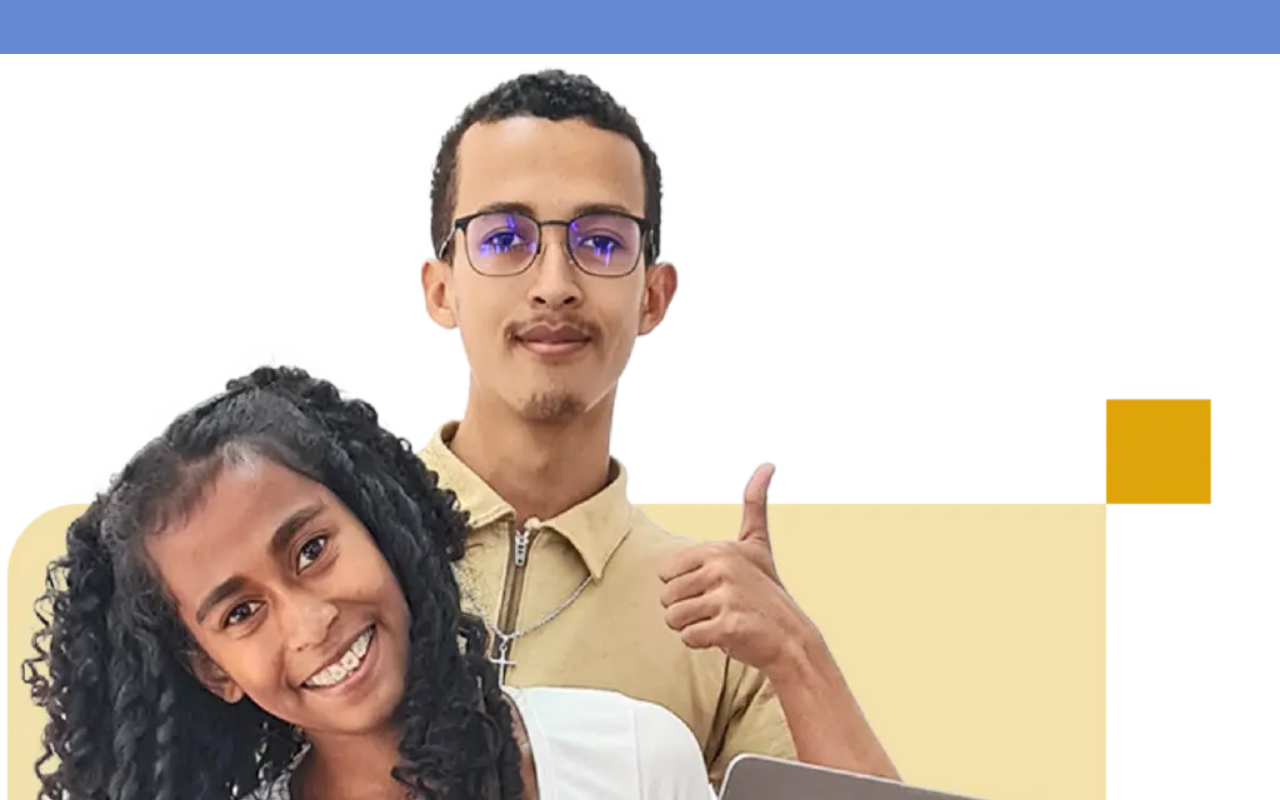
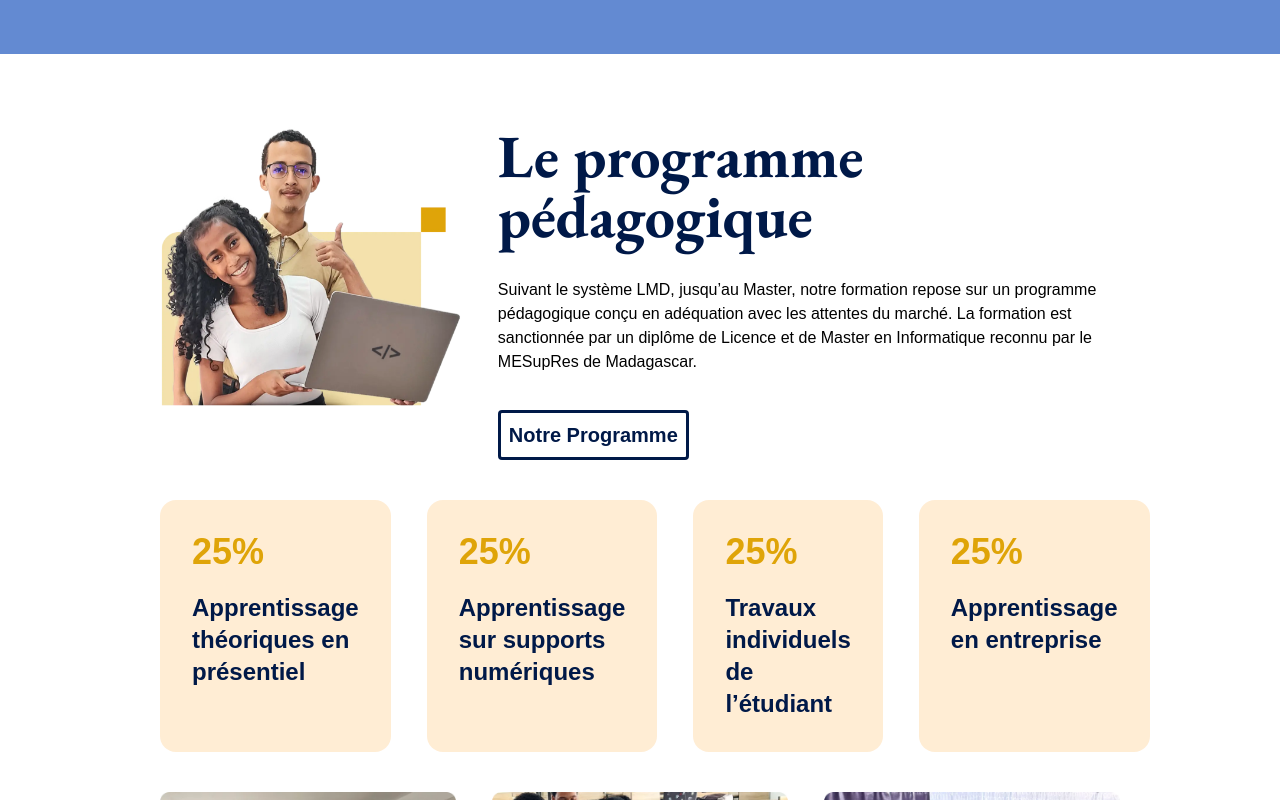
Before and after one commit to Fiononantsoa01/First-react-training, a React (Vite) app: page / in a window 1280 px wide. Shown: the part 4720-5520 px from the top of the page. Built offline with nearby package versions, Linux system fonts and the light colour scheme.

Commit message:
fix the program file

```diff
--- a/src/index.css
+++ b/src/index.css
@@ -145,6 +145,38 @@
     background-color: var(--primary);
     color: var(--white);
   }
+  /*program*/
+  .Program{
+    @apply my-18 mx-40 space-y-10
+  }
+  .Program-item{
+    @apply flex flex-row justify-between space-x-9
+  }
+  .division{
+    @apply bg-orange-100 p-8 font-bold w-4/5 rounded-2xl;
+        h3{
+            @apply text-4xl mb-5;
+            color: var(--secondary);
+        }
+        p{
+            @apply text-2xl;
+            color: var(--primary);
+        }
+  }
+  .text-section{
+    @apply flex flex-col items-start justify-center space-y-8
+  }
+  .Program-button{
+    @apply border-solid border-3 p-2 rounded-sm font-bold text-xl mt-1;
+    border-color: var(--primary);
+    color: var(--primary);
+  }
+  .Program-button:hover {
+    background-color: var(--primary);
+    color: var(--white);
+  }
+
+
 /*partener*/
 .partener{
     @apply space-y-10;
```
